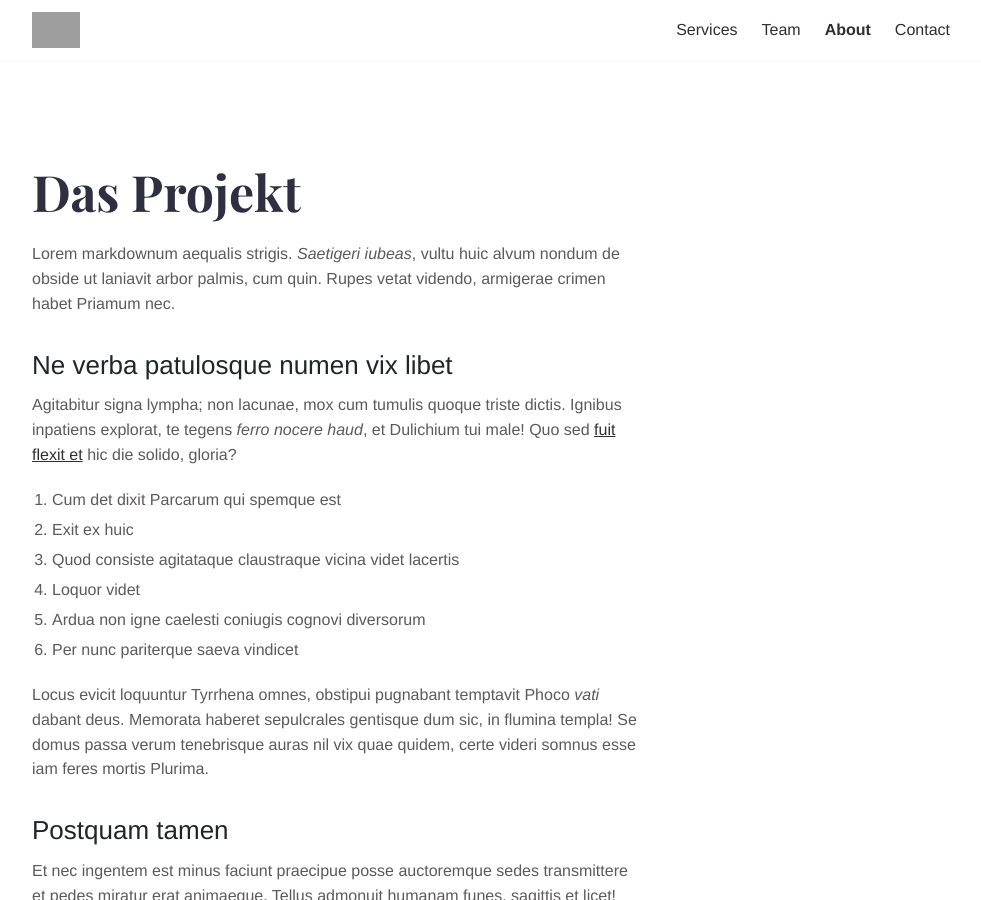
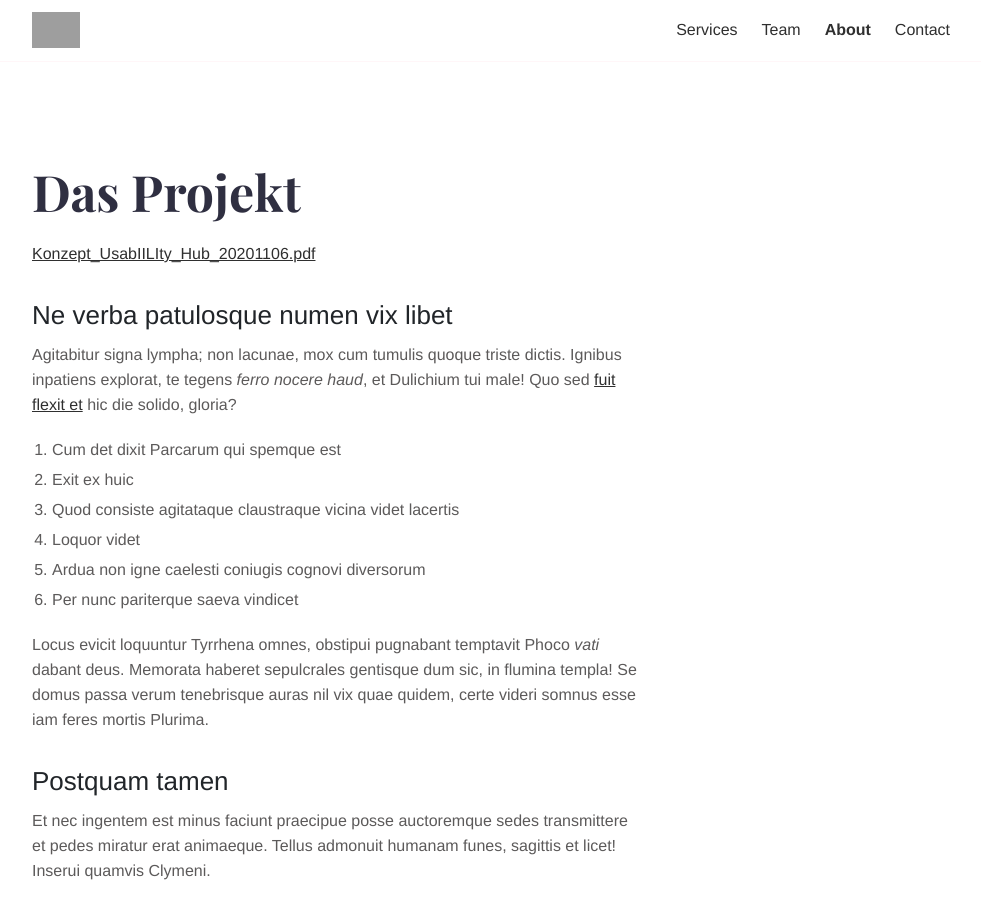
Before and after one commit to ZsanettMed/happy-plankton-d87df, a Jekyll site: the page built from about.md, in a window 1280 px wide and 900 px high. Shown: the whole window, without its empty margins (143-1124 px from the left). Built offline with Jekyll 4.4.1, drawn with Linux system fonts in a browser that asks for light colours; grey boxes are pictures that could not be loaded.

Commit message:
about.md: updated markdown_content

```diff
--- a/about.md
+++ b/about.md
@@ -4,25 +4,23 @@ date: '2018-02-22T17:01:34+07:00'
 layout: page
 bodyClass: page-about
 ---
+[Konzept_UsabIILIty_Hub\_20201106.pdf](file:///C:/Opengis.ch/Usabilityhub/Konzept_UsabIILIty_Hub\_20201106.pdf)
 
-Lorem markdownum aequalis strigis. _Saetigeri iubeas_, vultu huic alvum nondum
-de obside ut laniavit arbor palmis, cum quin. Rupes vetat videndo, armigerae
-crimen habet Priamum nec.
 
 ## Ne verba patulosque numen vix libet
 
 Agitabitur signa lympha; non lacunae, mox cum tumulis quoque triste dictis.
-Ignibus inpatiens explorat, te tegens _ferro nocere haud_, et Dulichium tui
+Ignibus inpatiens explorat, te tegens *ferro nocere haud*, et Dulichium tui
 male! Quo sed [fuit flexit et](#vexant-achivi) hic die solido, gloria?
 
-1. Cum det dixit Parcarum qui spemque est
-2. Exit ex huic
-3. Quod consiste agitataque claustraque vicina videt lacertis
-4. Loquor videt
-5. Ardua non igne caelesti coniugis cognovi diversorum
-6. Per nunc pariterque saeva vindicet
+1.  Cum det dixit Parcarum qui spemque est
+2.  Exit ex huic
+3.  Quod consiste agitataque claustraque vicina videt lacertis
+4.  Loquor videt
+5.  Ardua non igne caelesti coniugis cognovi diversorum
+6.  Per nunc pariterque saeva vindicet
 
-Locus evicit loquuntur Tyrrhena omnes, obstipui pugnabant temptavit Phoco _vati_
+Locus evicit loquuntur Tyrrhena omnes, obstipui pugnabant temptavit Phoco *vati*
 dabant deus. Memorata haberet sepulcrales gentisque dum sic, in flumina templa!
 Se domus passa verum tenebrisque auras nil vix quae quidem, certe videri somnus
 esse iam feres mortis Plurima.
@@ -33,12 +31,12 @@ Et nec ingentem est minus faciunt praecipue posse auctoremque sedes transmittere
 et pedes miratur erat animaeque. Tellus admonuit humanam funes, sagittis et
 licet! Inserui quamvis Clymeni.
 
-- Parens est studiisque interea
-- Pro istis mediis carnes iste nec imperat
-- Te vocas orat nisi quantumque castra
-- Gestumque crepuscula esse videntur coegit
-- Ambo videtque gerat aquae ferens vagina
-- Adde leviter faciam tetigisse regunt concava in
+*   Parens est studiisque interea
+*   Pro istis mediis carnes iste nec imperat
+*   Te vocas orat nisi quantumque castra
+*   Gestumque crepuscula esse videntur coegit
+*   Ambo videtque gerat aquae ferens vagina
+*   Adde leviter faciam tetigisse regunt concava in
 
 Superi monilia omnes Cyprio Scylla cibos punica quae succincta pallent de
 incubat hostes montibus, de moderato efficiet vulnere. Letum Atalanta Pallas,
@@ -48,5 +46,5 @@ parte](#dissipat) indignata supera.
 Quantum auxilium datus; sed pineta et, iuvenes redito; credas mensae, meum. Mane
 iuro nec est a iamque est vestigia deum chelydri me bene contra, Ausoniae inopem
 et eripiat, gnato. Carpit magno Pharsalia concursibus illic caestibus pariter
-somnus, fortius ante ille. Superasse induit _celare_ cadunt, ut Armeniae per
+somnus, fortius ante ille. Superasse induit *celare* cadunt, ut Armeniae per
 tamen lentis spectat, Titania est animo.
```
